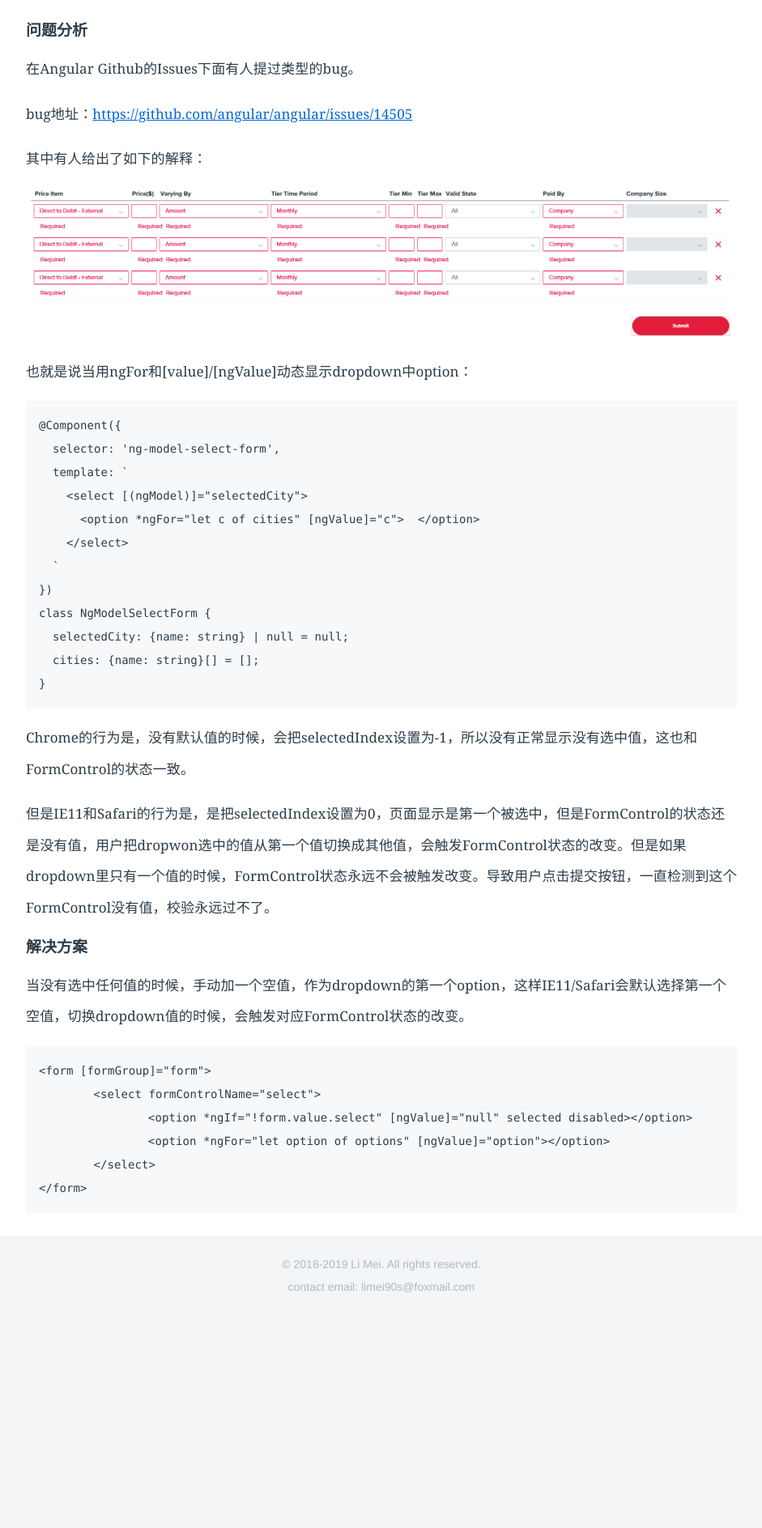
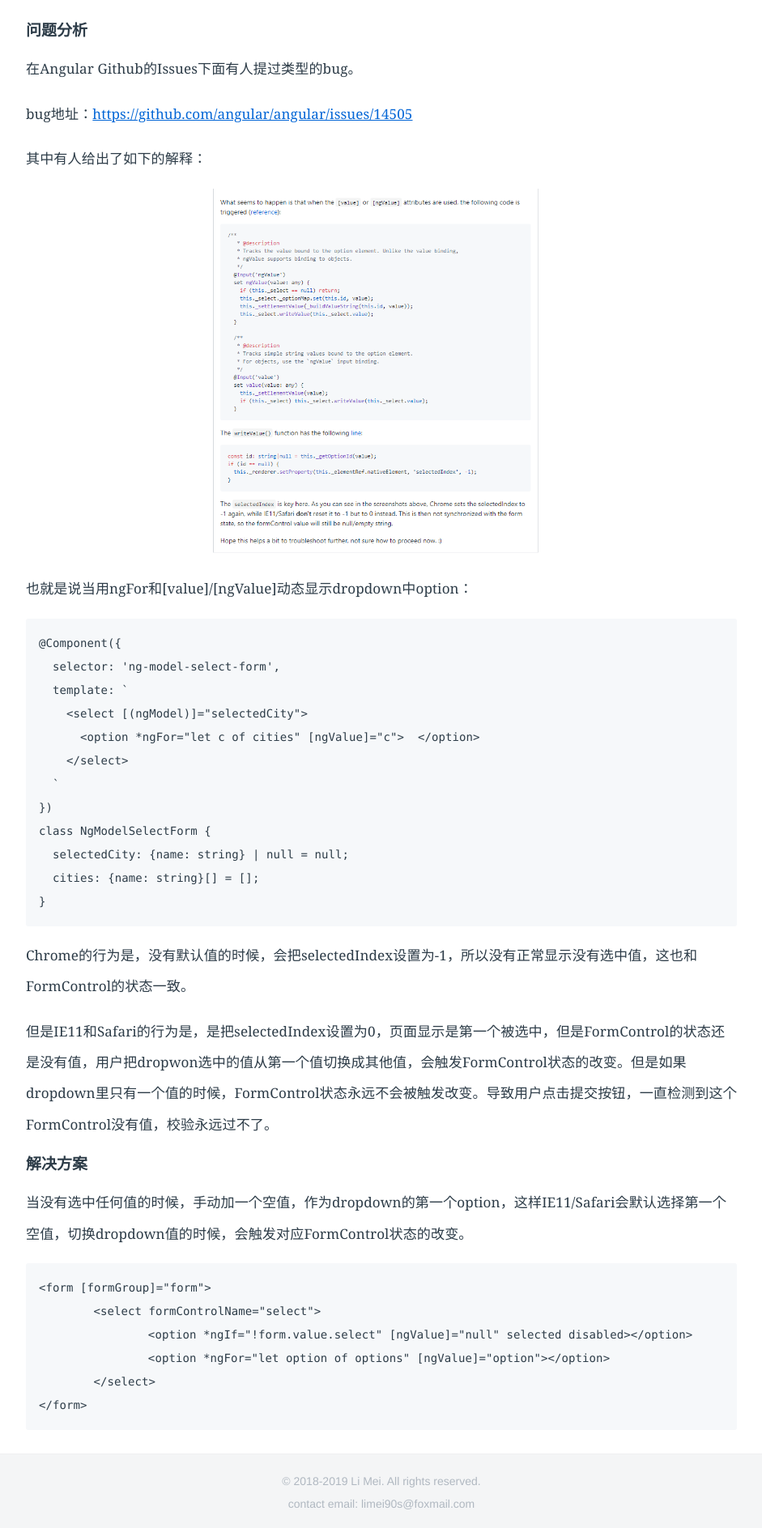
Before and after one commit to LiMeii/LiMeii.github.io, a Jekyll site: the page built from _posts/2019-06-12-issues-angular-selectoption-abnormal-iesafari.md, in a window 1280 px wide. Shown: the part 1689-3576 px from the top of the page at 81% size, without its empty margins (177-1118 px from the left). Built offline with Jekyll 4.4.1, drawn with Linux system fonts in a browser that asks for light colours; before the commit the page ends 3308 px from its top, so only the background shows below that.

Commit message:
update angular select option issue in IE safari

```diff
--- a/_posts/2019-06-12-issues-angular-selectoption-abnormal-iesafari.md
+++ b/_posts/2019-06-12-issues-angular-selectoption-abnormal-iesafari.md
@@ -45,7 +45,7 @@
 
 其中有人给出了如下的解释：
 
-![angular-selectoption-abnormal]( https://limeii.github.io/assets/images/posts/issues/issues-angular-selectoption-abnormal-iesafari5.png){:height="100%" width="100%"}
+![angular-selectoption-abnormal]( https://limeii.github.io/assets/images/posts/issues/issues-angular-selectoption-abnormal-iesafari6.png){:height="100%" width="100%"}
 
 
 也就是说当用ngFor和[value]/[ngValue]动态显示dropdown中option：
```
